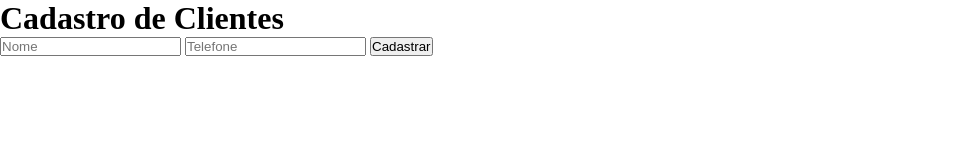
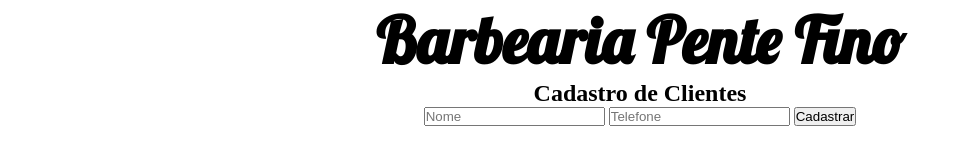
Before and after one commit to CodeSenna/barbershop, a plain HTML site: page frontend/index.html in a window 1280 px wide. Shown: the whole page, without its empty margins (0-971 px from the left). Drawn offline with Linux system fonts and the light colour scheme.

Commit message:
CSS Style

```diff
--- a/frontend/index.html
+++ b/frontend/index.html
@@ -1,13 +1,16 @@
 <!DOCTYPE html>
 <html lang="pt-BR">
+
 <head>
     <meta charset="UTF-8" />
     <meta name="viewport" content="width=device-width, initial-scale=1.0" />
     <title>Barbearia</title>
-  <link rel="stylesheet" href="style.css"/>
+    <link rel="stylesheet" href="style.css" />
 </head>
+
 <body>
-  <h1>Cadastro de Clientes</h1>
+    <h1>Barbearia Pente Fino</h1>
+    <h2>Cadastro de Clientes</h2>
     <form id="form-cliente">
         <input type="text" id="nome" placeholder="Nome" required />
         <input type="text" id="telefone" placeholder="Telefone" required />
@@ -18,4 +21,5 @@
 
     <script src="script.js"></script>
 </body>
+
 </html>
--- a/frontend/style.css
+++ b/frontend/style.css
@@ -1,5 +1,16 @@
+@import url('https://fonts.googleapis.com/css2?family=Lobster&display=swap');
+
 * {
     margin: 0;
     padding: 0;
     box-sizing: border-box;
 }
+
+body {
+    justify-items: center;
+}
+
+h1 {
+    font-family: 'Lobster';
+    font-size: 4rem;
+}
```
Lines whose indentation alone changed are shown as unchanged.
